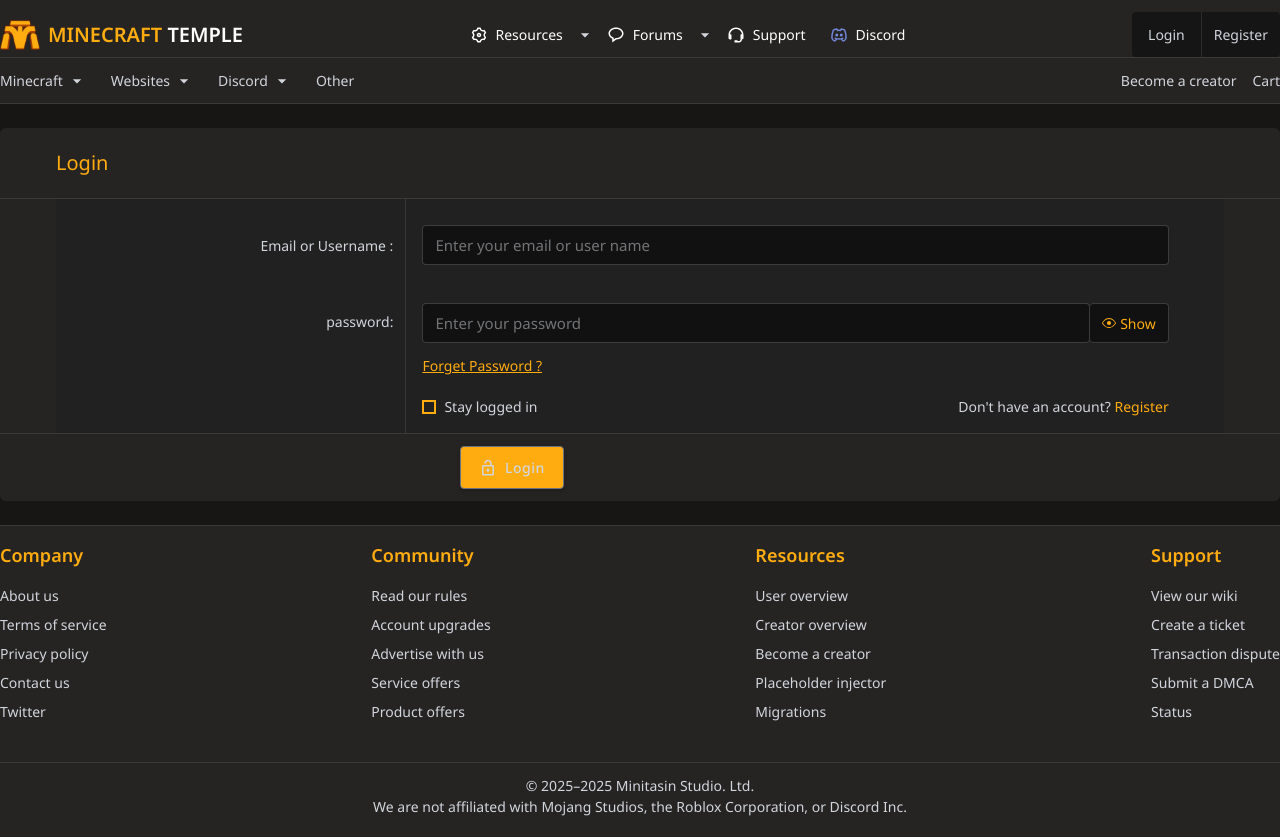
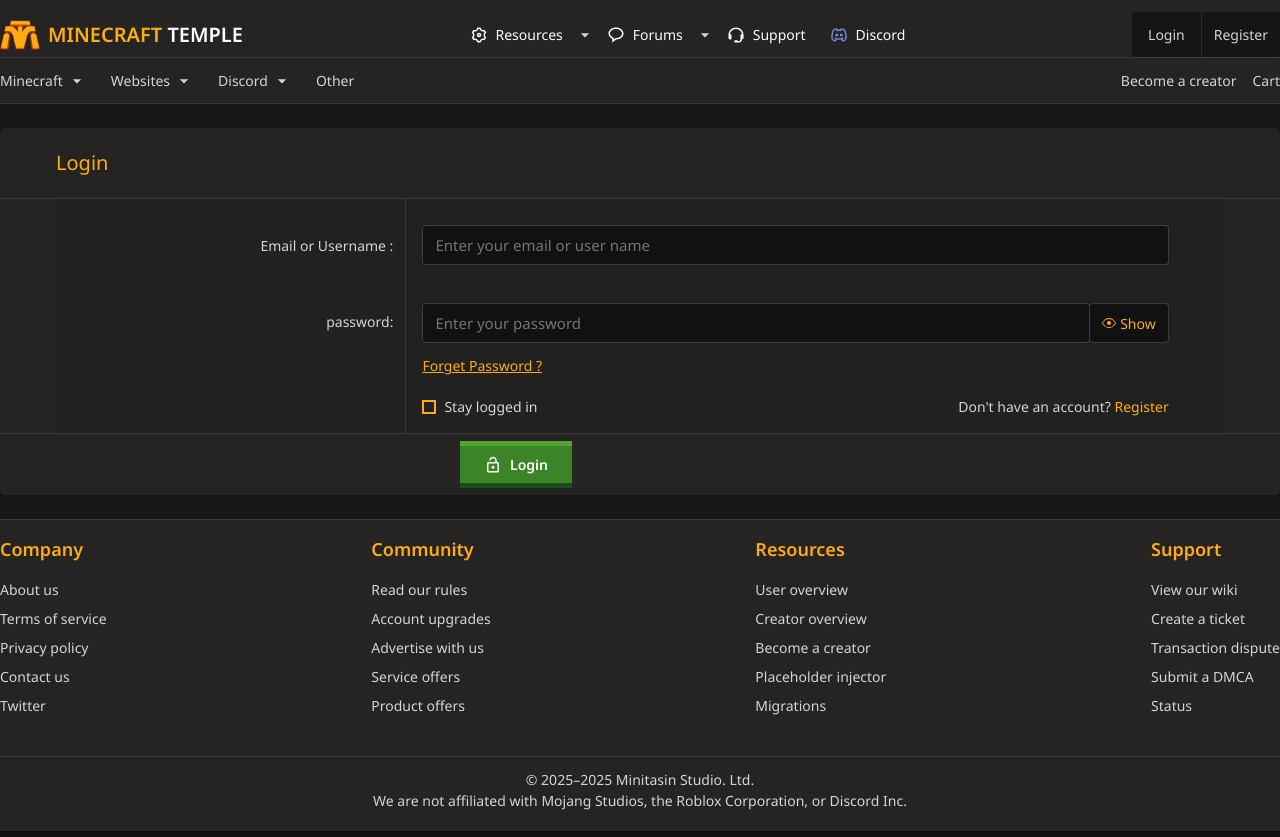
Before and after one commit to Tasin-Hossain/Minecraft-Temple, a React (Vite) app in the folder Frontend/: page /login in a window 1280 px wide. Built offline with nearby package versions, Linux system fonts and the light colour scheme.

Commit message:
new Button Add

```diff
--- a/Frontend/src/Components/ui/Button/Button.jsx
+++ b/Frontend/src/Components/ui/Button/Button.jsx
@@ -14,16 +14,16 @@ export default function Button({
       onClick={onClick}
       disabled={disabled}
       className={`
-        flex items-center gap-2
-        px-4 py-2 btn hover:text-pink-300
+        flex items-center gap-2 justify-center px-6 py-2 font-semibold text-white bg-linear-to-b from-[#3c8527] to-[#3c8527] shadow-[0_5px_0px_#1a4d1a,0_-5px_0px_#52a535]
+        hover:brightness-110 hover:shadow-[0_5px_0px_#1a4d1a,0_-5px_0px_#52a535]
+        active:translate-y-0.5 active:shadow-[0_1px_0px_#1a4d1a,0_-5px_0px_#52a535]
+        transition-all duration-150
         disabled:opacity-50 disabled:cursor-not-allowed
 
         ${className}
       `}
     >
-      {icon && (
-        <span className="text-[18px]">{icon}</span>
-      )}
+      {icon && <span className="text-[18px]">{icon}</span>}
       {children}
     </button>
   );
```
